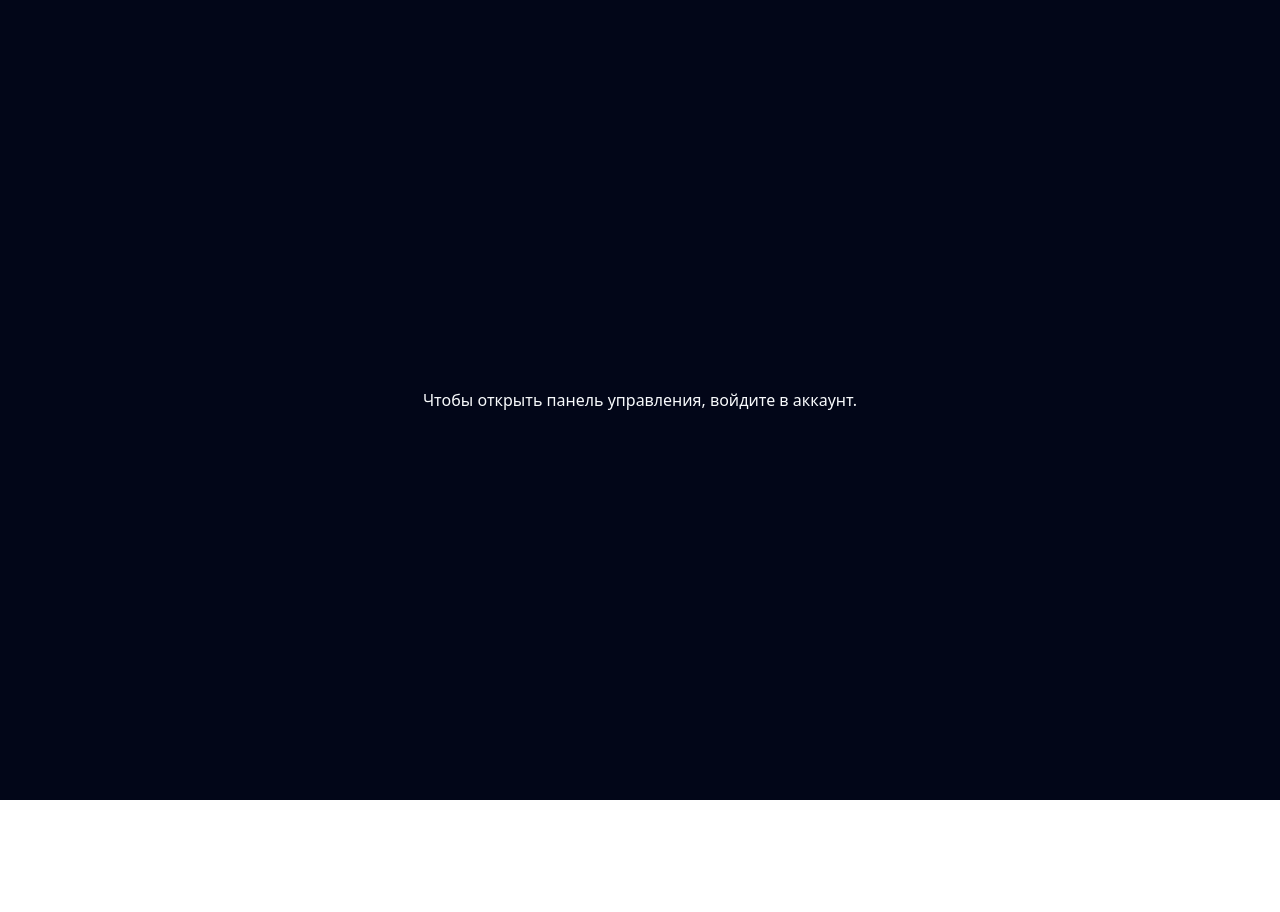
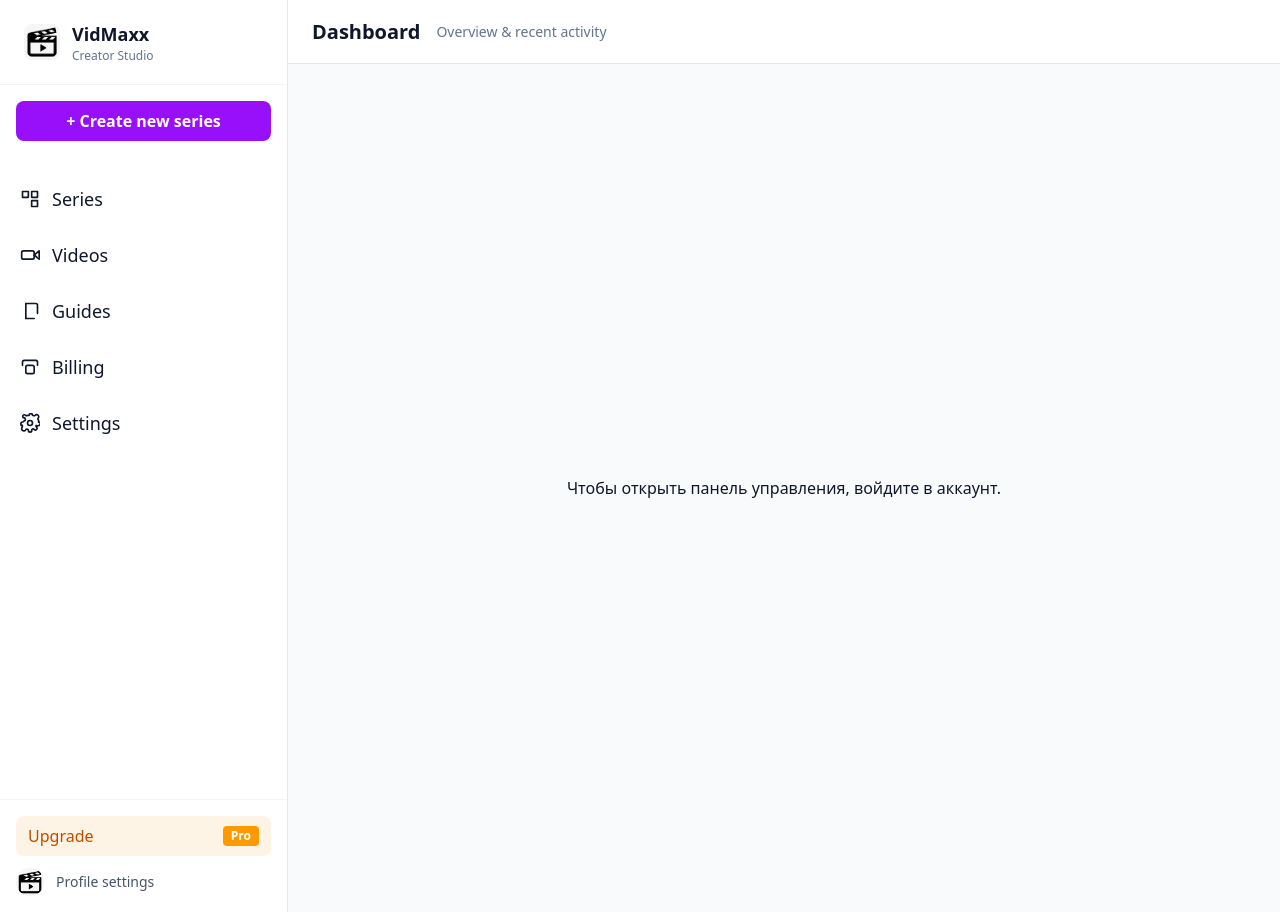
Before and after one commit to algorithm-ssau/2026-6302-2-ai-video-agent, a Next.js app: page /dashboard in a window 1280 px wide. Before the commit the page ends 800 px from the top, so only its background shows below. Built offline with nearby package versions, Linux system fonts and the light colour scheme; no server answers.

Commit message:
добавил дашборд

```diff
--- /dev/null
+++ b/app/dashboard/layout.tsx
@@ -0,0 +1,132 @@
+"use client"
+
+import React from "react"
+import Link from "next/link"
+import Image from "next/image"
+import { UserButton } from "@clerk/nextjs"
+
+const Icon = ({ name }: { name: string }) => {
+  const common = { width: 20, height: 20, className: "inline-block mr-3" }
+  switch (name) {
+    case "series":
+      return (
+        <svg {...common} viewBox="0 0 24 24" fill="none" stroke="currentColor" strokeWidth="2" strokeLinecap="round" strokeLinejoin="round">
+          <rect x="3" y="3" width="7" height="7" />
+          <rect x="14" y="3" width="7" height="7" />
+          <rect x="14" y="14" width="7" height="7" />
+        </svg>
+      )
+    case "videos":
+      return (
+        <svg {...common} viewBox="0 0 24 24" fill="none" stroke="currentColor" strokeWidth="2" strokeLinecap="round" strokeLinejoin="round">
+          <rect x="2" y="7" width="15" height="10" rx="2" />
+          <path d="M23 7l-6 5 6 5V7z" />
+        </svg>
+      )
+    case "guides":
+      return (
+        <svg {...common} viewBox="0 0 24 24" fill="none" stroke="currentColor" strokeWidth="2" strokeLinecap="round" strokeLinejoin="round">
+          <path d="M21 15V5a2 2 0 0 0-2-2H7" />
+          <path d="M7 21h10" />
+          <path d="M7 3v18" />
+        </svg>
+      )
+    case "billing":
+      return (
+        <svg {...common} viewBox="0 0 24 24" fill="none" stroke="currentColor" strokeWidth="2" strokeLinecap="round" strokeLinejoin="round">
+          <path d="M21 10V6a2 2 0 0 0-2-2H5a2 2 0 0 0-2 2v4" />
+          <rect x="7" y="10" width="10" height="10" rx="2" />
+        </svg>
+      )
+    case "settings":
+      return (
+        <svg {...common} viewBox="0 0 24 24" fill="none" stroke="currentColor" strokeWidth="2" strokeLinecap="round" strokeLinejoin="round">
+          <circle cx="12" cy="12" r="3" />
+          <path d="M19.4 15a1.65 1.65 0 0 0 .33 1.82l.06.06a2 2 0 0 1-2.83 2.83l-.06-.06a1.65 1.65 0 0 0-1.82-.33 1.65 1.65 0 0 0-1 1.51V21a2 2 0 0 1-4 0v-.09a1.65 1.65 0 0 0-1-1.51 1.65 1.65 0 0 0-1.82.33l-.06.06A2 2 0 0 1 2.27 17.7l.06-.06a1.65 1.65 0 0 0 .33-1.82 1.65 1.65 0 0 0-1.51-1H3a2 2 0 0 1 0-4h.09c.67 0 1.2-.47 1.51-1A1.65 1.65 0 0 0 3.9 5.6l-.06-.06A2 2 0 0 1 6.67 2.7l.06.06c.5.5 1.31.57 1.82.33.37-.18.78-.33 1.22-.33H11a2 2 0 0 1 4 0h.09c.44 0 .85.15 1.22.33.51.24 1.32.17 1.82-.33l.06-.06A2 2 0 0 1 21.73 6.3l-.06.06c-.24.5-.17 1.31.33 1.82.18.37.33.78.33 1.22V11a2 2 0 0 1 0 4h-.09c-.67 0-1.2.47-1.51 1z" />
+        </svg>
+      )
+    default:
+      return null
+  }
+}
+
+export default function DashboardLayout({ children }: { children: React.ReactNode }) {
+  return (
+    <div className="min-h-screen flex bg-gray-50 text-slate-900">
+      <aside className="w-72 border-r border-gray-200 bg-white flex flex-col">
+        <div className="px-6 py-5 flex items-center gap-3 border-b border-gray-100">
+          <Image src="/logo.png" alt="logo" width={36} height={36} className="rounded-md" />
+          <div>
+            <div className="font-bold text-lg">VidMaxx</div>
+            <div className="text-xs text-slate-500">Creator Studio</div>
+          </div>
+        </div>
+
+        <div className="px-4 py-4">
+          <button className="w-full bg-purple-600 hover:bg-purple-500 text-white font-semibold py-2 rounded-md">+ Create new series</button>
+        </div>
+
+        <nav className="flex-1 px-2 py-4">
+          <ul className="space-y-1">
+            <li>
+              <Link href="#" className="flex items-center text-lg py-3 px-3 rounded-md hover:bg-gray-100">
+                <Icon name="series" />
+                Series
+              </Link>
+            </li>
+            <li>
+              <Link href="#" className="flex items-center text-lg py-3 px-3 rounded-md hover:bg-gray-100">
+                <Icon name="videos" />
+                Videos
+              </Link>
+            </li>
+            <li>
+              <Link href="#" className="flex items-center text-lg py-3 px-3 rounded-md hover:bg-gray-100">
+                <Icon name="guides" />
+                Guides
+              </Link>
+            </li>
+            <li>
+              <Link href="#" className="flex items-center text-lg py-3 px-3 rounded-md hover:bg-gray-100">
+                <Icon name="billing" />
+                Billing
+              </Link>
+            </li>
+            <li>
+              <Link href="#" className="flex items-center text-lg py-3 px-3 rounded-md hover:bg-gray-100">
+                <Icon name="settings" />
+                Settings
+              </Link>
+            </li>
+          </ul>
+        </nav>
+
+        <div className="px-4 py-4 border-t border-gray-100">
+          <Link href="#" className="flex items-center justify-between w-full bg-amber-500/10 hover:bg-amber-500/5 text-amber-700 font-medium py-2 px-3 rounded-md">
+            <span>Upgrade</span>
+            <span className="text-xs font-semibold bg-amber-500 text-white rounded px-2 py-0.5">Pro</span>
+          </Link>
+
+          <Link href="#" className="mt-3 flex items-center text-sm text-slate-600 hover:text-slate-900">
+            <Image src="/logo.png" alt="user" width={28} height={28} className="rounded-full mr-3" />
+            <span>Profile settings</span>
+          </Link>
+        </div>
+      </aside>
+
+      <div className="flex-1 min-h-screen">
+        <header className="h-16 flex items-center justify-between px-6 border-b border-gray-200 bg-white">
+          <div className="flex items-center gap-4">
+            <h2 className="text-xl font-semibold">Dashboard</h2>
+            <div className="text-sm text-slate-500">Overview & recent activity</div>
+          </div>
+          <div className="flex items-center gap-4">
+            <UserButton />
+          </div>
+        </header>
+
+        <main className="p-6">{children}</main>
+      </div>
+    </div>
+  )
+}
--- a/app/dashboard/page.tsx
+++ b/app/dashboard/page.tsx
@@ -33,7 +33,7 @@ export default function DashboardPage() {
 
   if (!isLoaded) {
     return (
-      <main className="min-h-screen flex items-center justify-center bg-slate-950 text-slate-50">
+      <main className="min-h-screen flex items-center justify-center">
         <p>Загрузка...</p>
       </main>
     )
@@ -41,30 +41,30 @@ export default function DashboardPage() {
 
   if (!user) {
     return (
-      <main className="min-h-screen flex items-center justify-center bg-slate-950 text-slate-50">
+      <main className="min-h-screen flex items-center justify-center">
         <p>Чтобы открыть панель управления, войдите в аккаунт.</p>
       </main>
     )
   }
 
   return (
-    <main className="min-h-screen bg-slate-950 text-slate-50">
-      <div className="container mx-auto px-4 py-24">
+    <div>
+      <div className="max-w-4xl mx-auto">
         <h1 className="text-4xl font-bold mb-4">Панель управления</h1>
-        <p className="text-slate-400 mb-2">
+        <p className="text-slate-600 mb-2">
           Привет, {user.fullName || user.primaryEmailAddress?.emailAddress}!
         </p>
         {error && (
-          <p className="text-sm text-red-400">
+          <p className="text-sm text-red-500">
             Не удалось сохранить профиль в базе: {error}
           </p>
         )}
         {!error && synced && (
-          <p className="text-sm text-emerald-400">
+          <p className="text-sm text-emerald-600">
             Профиль пользователя сохранён в базе данных.
           </p>
         )}
       </div>
-    </main>
+    </div>
   )
 }
--- a/package.json
+++ b/package.json
@@ -24,7 +24,7 @@
     "embla-carousel-react": "^8.6.0",
     "input-otp": "^1.4.2",
     "lucide-react": "^0.577.0",
-    "next": "16.1.6",
+    "next": "^16.2.1",
     "next-themes": "^0.4.6",
     "radix-ui": "^1.4.3",
     "react": "19.2.3",
```
Also changed, not shown: public/logo.png (added), 1 other file (tests, documents, lock files or other folders).
